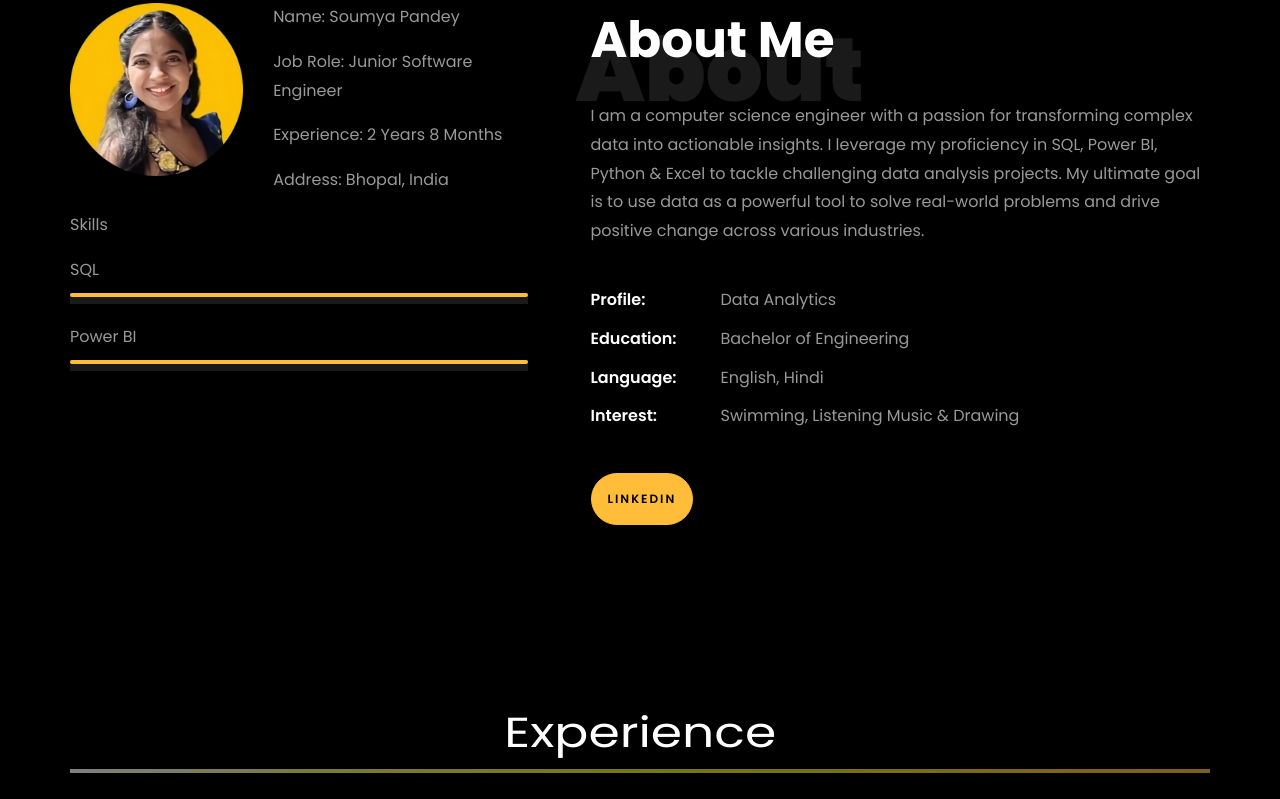
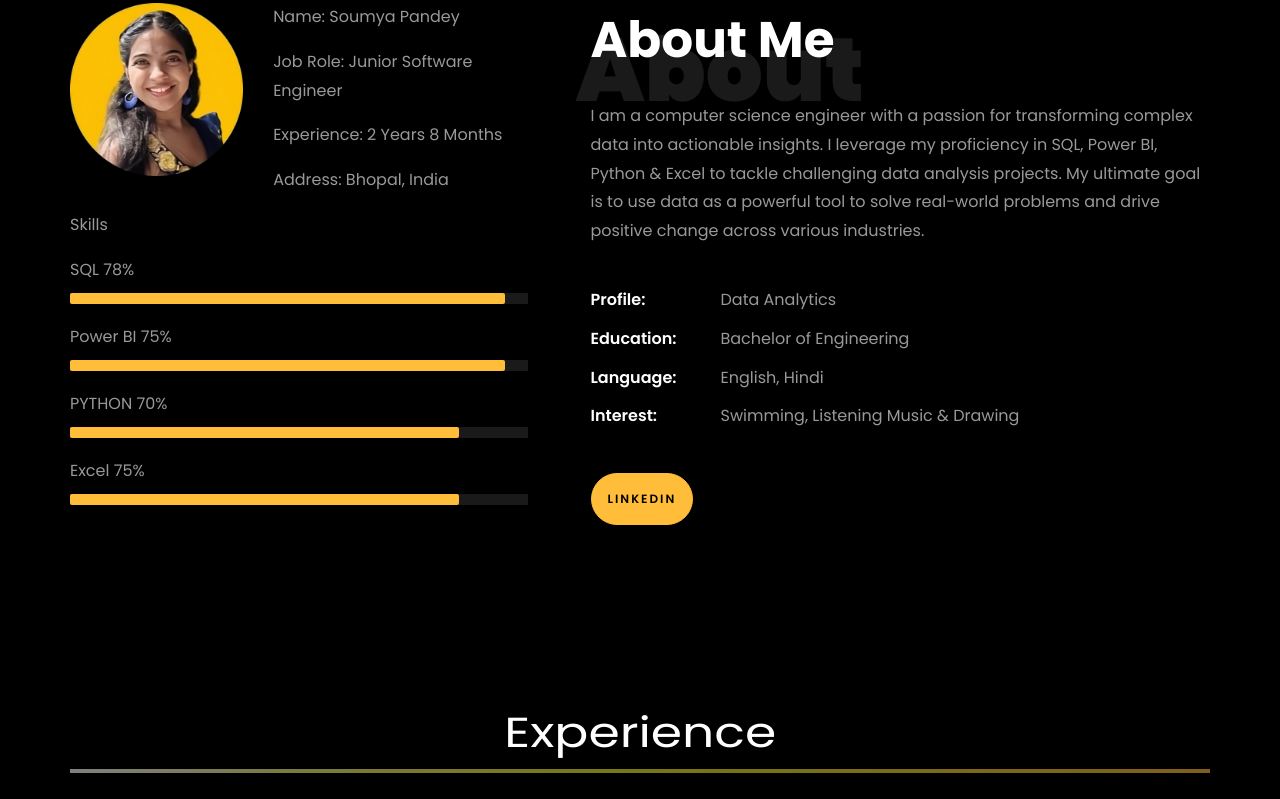
Before and after one commit to SoumyaPandey12/SoumyaPandey12.github.io, a plain HTML site: page index.html in a window 1280 px wide. Shown: the part 859-1658 px from the top of the page. Drawn offline with Linux system fonts and the light colour scheme; files whose address does not match are found by name.

Commit message:
Update index.html

```diff
--- a/index.html
+++ b/index.html
@@ -130,7 +130,7 @@
 						<div class="one-forth d-flex  align-items-center ftco-animate"
 							data-scrollax=" properties: { translateY: '70%' }">
 							<div class="text">
-								<span class="subheading">Hello! | नमस्ते!</span>
+								<span class="subheading">Hello!</span>
 								<h1 class="mb-4 mt-3">I'm <span>Soumya Pandey</span></h1>
 
 								<!-- Element to contain animated typing -->
@@ -211,33 +211,29 @@
 								<div class="skill-mf">
 									<p class="title-s">Skills</p>
 
-									<span>SQL</span>
-									<span class="pull-right"></span>
+									<span>SQL</span> <span class="pull-right">78%</span>
 									<div class="progress">
-										<div class="progress-bar" role="progressbar" style="height: 40%; width: 100%;" aria-valuenow="95" aria-valuemin="0"
-										aria-valuemax="100"></div>
+										<div class="progress-bar" role="progressbar" style="width: 95%;"
+											aria-valuenow="95" aria-valuemin="0" aria-valuemax="100"></div>
 									</div>
 
-									<span>Power BI</span>
-									<span class="pull-right"></span>
+									<span>Power BI</span> <span class="pull-right">75%</span>
 									<div class="progress">
-										<div class="progress-bar" role="progressbar" style="height: 40%; width: 100%;" aria-valuenow="95" aria-valuemin="0"
-										aria-valuemax="100"></div>
+										<div class="progress-bar" role="progressbar" style="width: 95%;"
+											aria-valuenow="95" aria-valuemin="0" aria-valuemax="100"></div>
 									</div>
 
-									<!-- <span>PYTHON</span>
-									<span class="pull-right">70%</span>
+									<span>PYTHON</span> <span class="pull-right">70%</span>
 									<div class="progress">
 										<div class="progress-bar" role="progressbar" style="width: 85%"
 											aria-valuenow="85" aria-valuemin="0" aria-valuemax="100"></div>
 									</div>
 
-									<span>Excel</span>
-									<span class="pull-right">75%</span>
+									<span>Excel</span> <span class="pull-right">75%</span>
 									<div class="progress">
 										<div class="progress-bar" role="progressbar" style="width: 85%"
 											aria-valuenow="85" aria-valuemin="0" aria-valuemax="100"></div>
-									</div> -->
+									</div>
 								</div>
 							</div>
 						</div>
```
